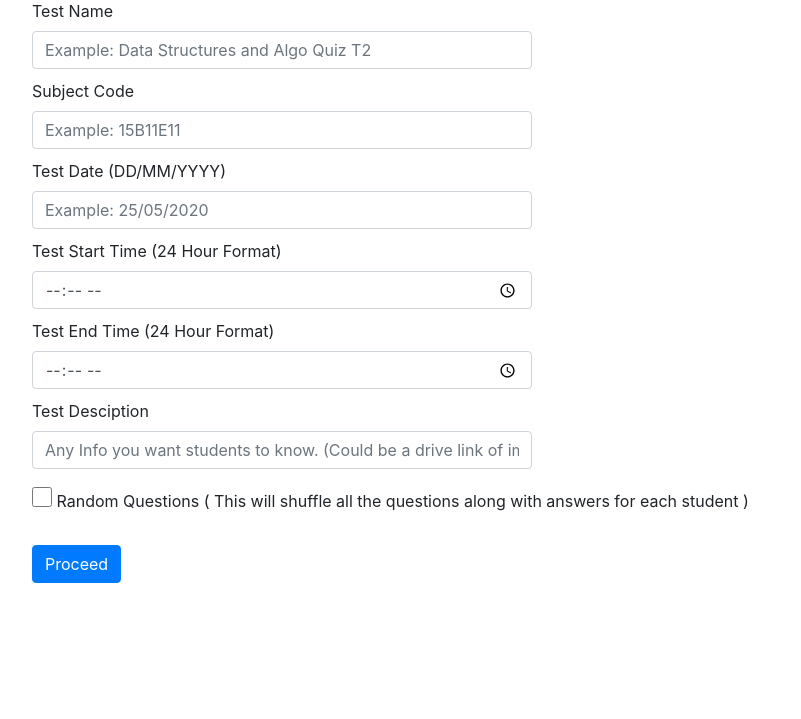
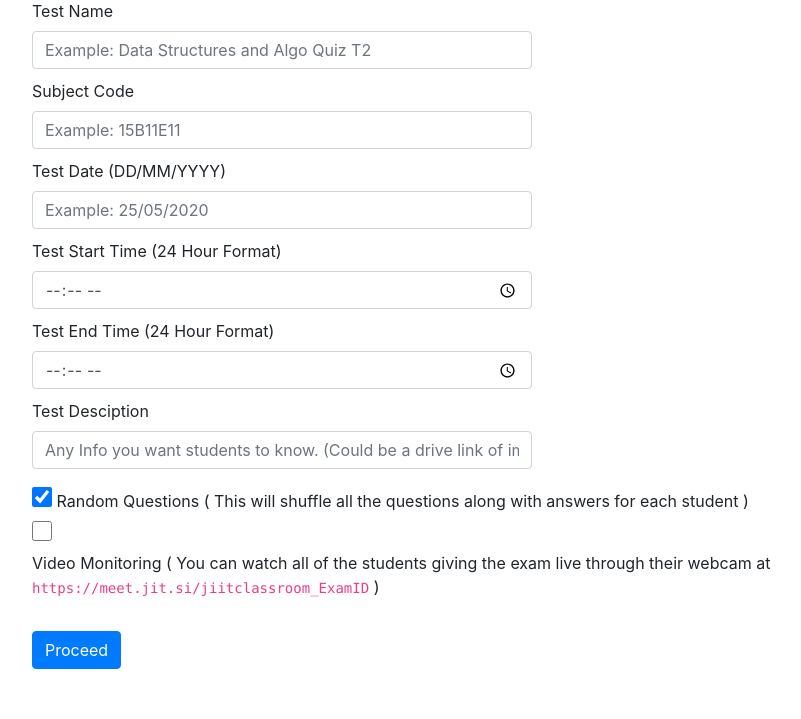
Before and after one commit to kbhutani0001/jiit-classroom, a Flask app: page /create/test/ in a window 1280 px wide. Shown: the part 401-1120 px from the top of the page, without its empty margins (68-869 px from the left). Before the commit the page ends 984 px from the top, so only its background shows below. Run offline with Flask 2, Linux system fonts and the light colour scheme; the visitor is signed in with stand-in values (Sample User, id 1); a database or web service that is not in the repository returns one stand-in record (values such as "Sample title"); some libraries are stand-ins or nearby versions.

Commit message:
add option for video monitoring

```diff
--- a/app.py
+++ b/app.py
@@ -150,6 +150,7 @@ def createTest():
       examEndTime = getTimeStampFromDT(data['examDate'], data['examEndTime'] )
       examDuration = examEndTime - examStartTime
       randomQuestions = True if 'randomQuestions' in data else False
+      videoMonitoring = True if 'videoMonitoring' in data else False
       examData = {
         'examId': examId,
         'examName': data['examName'],
@@ -158,7 +159,8 @@ def createTest():
         'examStartTime': examStartTime,
         'examEndTime': examEndTime,
         'examDescription': data['examDescription'],
-        'randomQuestions': randomQuestions
+        'randomQuestions': randomQuestions,
+        'videoMonitoring': videoMonitoring
       }
       return render_template('makeTest.html', examData = examData, examDuration = examDuration, facultyId = g.facultyId)
 
--- a/templates/createTest.html
+++ b/templates/createTest.html
@@ -27,8 +27,10 @@
       <input style="margin-bottom: 10px; max-width: 500px;" class="form-control" type="time" placeholder="Example: 03:00" name="examEndTime" id="examEndTime">
       <label for="testName">Test Desciption</label>
       <input style="margin-bottom: 18px; max-width: 500px;" class="form-control" type="text" placeholder="Any Info you want students to know. (Could be a drive link of images) " name="examDescription" id="examDescription">
-      <input style="margin-bottom: 10px; max-width: 500px; width: 20px; height: 20px; vertical-align: middle;"  type="checkbox" id="randomQuestions" value="True" name="randomQuestions">
-      <label for="testName">Random Questions ( This will shuffle all the questions along with answers for each student )</label>
+      <input style="margin-bottom: 10px; max-width: 500px; width: 20px; height: 20px; vertical-align: middle;"  checked type="checkbox" id="randomQuestions" value="True" name="randomQuestions">
+      <label for="testName">Random Questions ( This will shuffle all the questions along with answers for each student )</label> <br>
+      <input style="margin-bottom: 10px; max-width: 500px; width: 20px; height: 20px; vertical-align: middle;"  type="checkbox" id="videoMonitoring" value="True" name="videoMonitoring">
+      <label for="testName">Video Monitoring ( You can watch all of the students giving the exam live through their webcam at <code>https://meet.jit.si/jiitclassroom_ExamID</code>  )</label>
       <br><br>
       <button type="submit" class="btn btn-primary">Proceed</button>
     </form>
```
